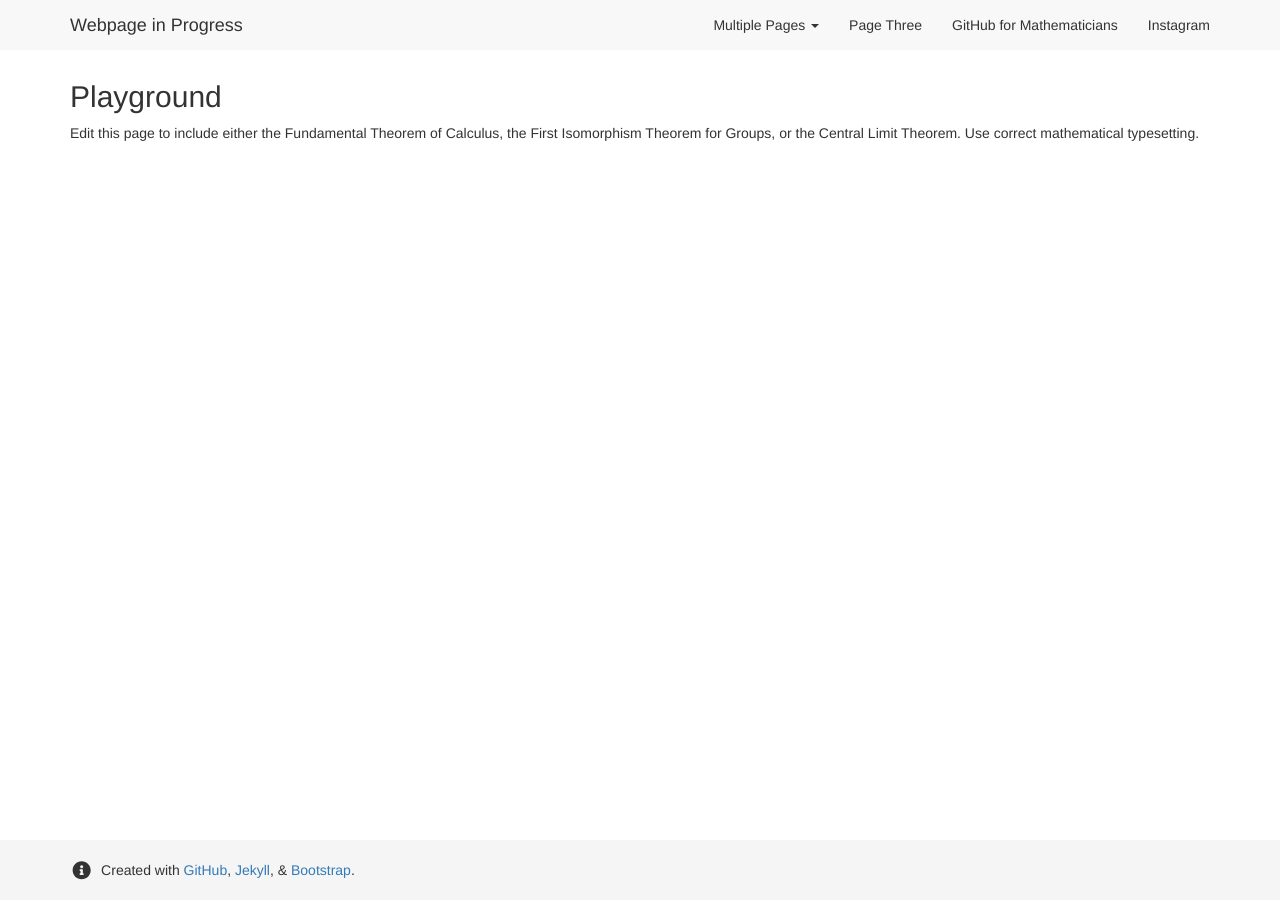
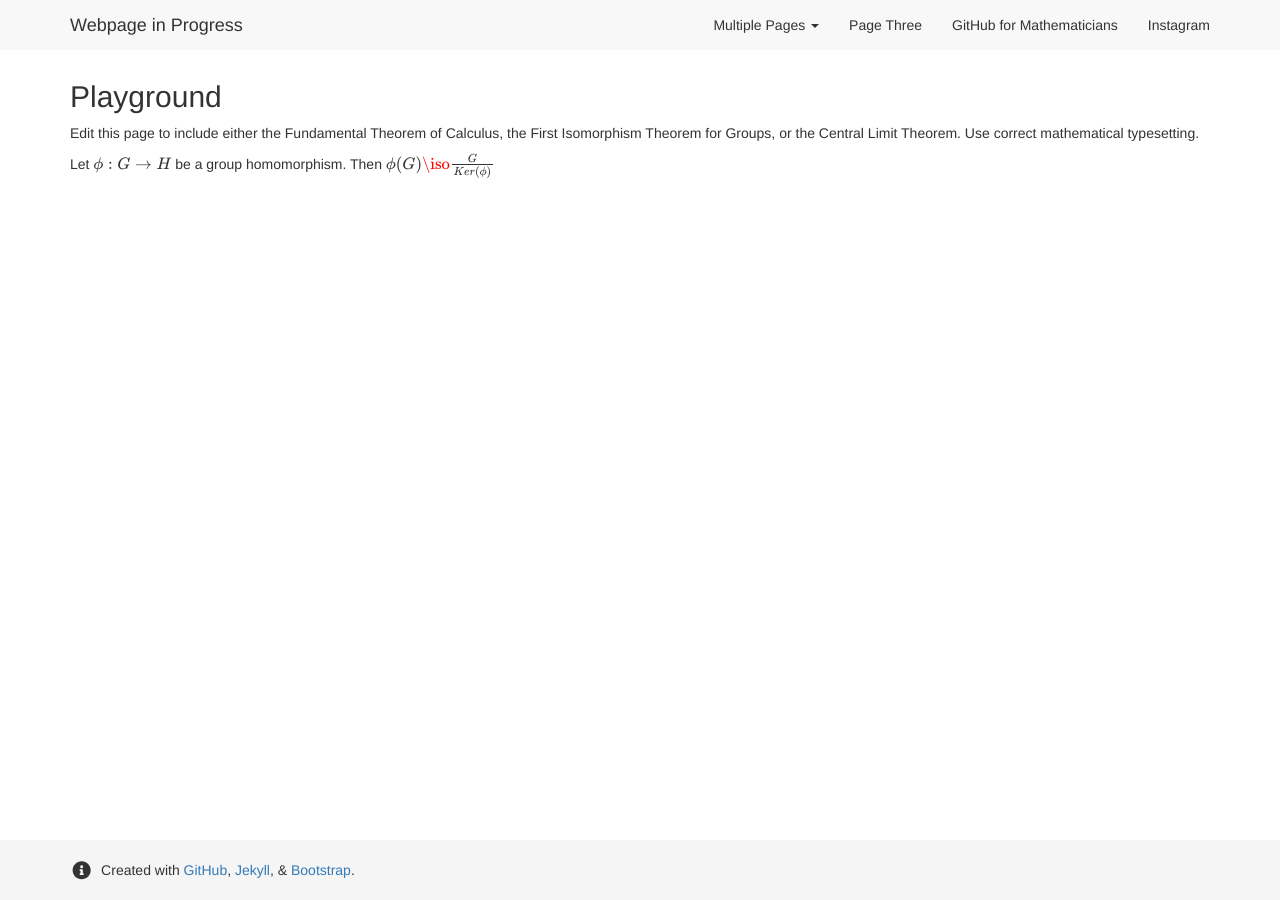
Before and after one commit to archim6/PD_Website, a Jekyll site: the page built from page3.md, in a window 1280 px wide. Built offline with Jekyll 4.4.1, drawn with Linux system fonts in a browser that asks for light colours; nearby versions of some CDN libraries; formulas are drawn with MathJax 3.

Commit message:
First Iso thm

```diff
--- a/page3.md
+++ b/page3.md
@@ -7,3 +7,5 @@ layout: default
 ## Playground
 
 Edit this page to include either the Fundamental Theorem of Calculus, the First Isomorphism Theorem for Groups, or the Central Limit Theorem.  Use correct mathematical typesetting.
+
+Let $\phi : G \rightarrow H$ be a group homomorphism. Then $\phi (G) \iso \frac{G}{Ker(\phi)}$
```
